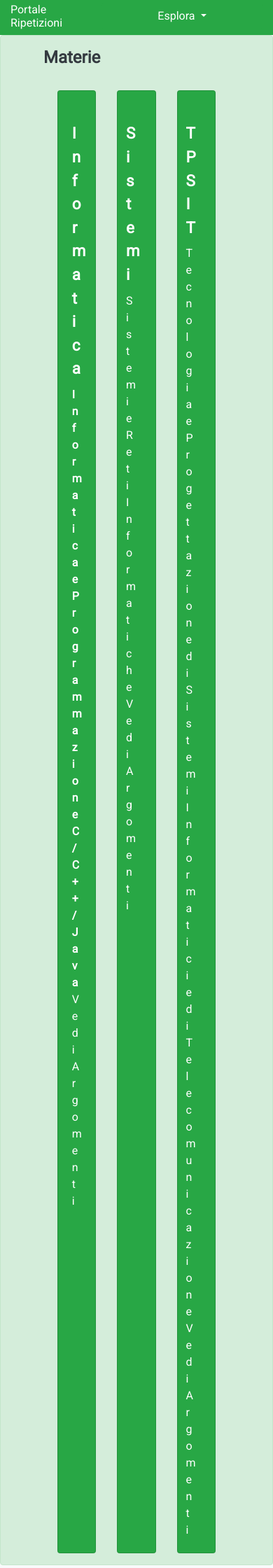
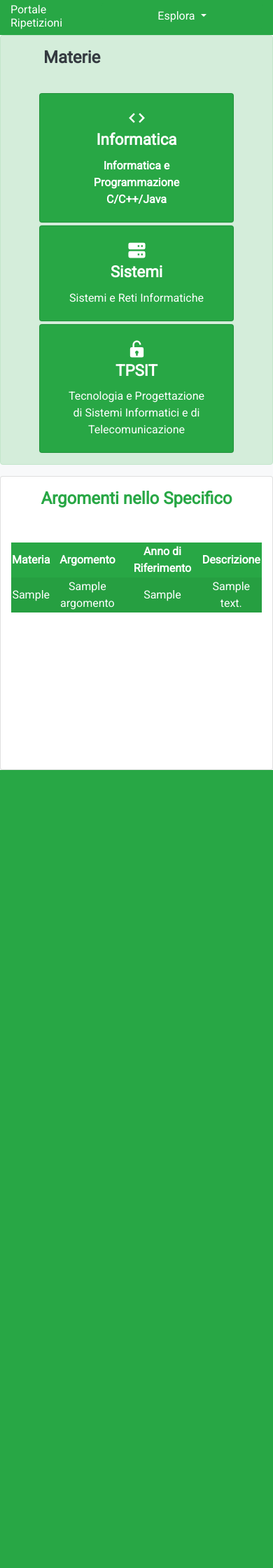
Before and after one commit to FontNotFound/FontanaRipetizioni, a PHP site: page /preview.php in a window 390 px wide. Shown: the top 2240 px of the page at 70% size. After the commit the page ends 1100 px from the top, so only its background shows below. Run offline with PHP 8.4, Linux system fonts and the light colour scheme; tables that the repository leaves empty or names only in its code hold one stand-in row (values such as "Sample post"); some libraries are stand-ins or nearby versions.

Commit message:
responsive preview page

```diff
--- a/preview.php
+++ b/preview.php
@@ -18,68 +18,65 @@
                     <p class="alert text-dark w-100" style="font-size: 1.5rem; font-weight: bolder"> Materie </p>
                 </div>
                 <div class="row text-center justify-content-center w-100 mx-0">
-                    <div class="col-10 text-white justify-content-center">
+                    <div class="col-lg-10 col-12 text-white justify-content-center">
                         <div class="row h-100">
-                            <div class="col-4 mx-auto">
+                            <div class="col-lg-4 col-12 mt-1 mx-auto">
                                 <div class="card h-100 bg bg-success text-white">
                                     <div class="card-body">
-                                        <div class="row w-100 justify-content-center text-start">
+                                        <div class="row w-100 justify-content-center text-start mx-0">
                                             <div class="col-3">
                                                 <img src="img/svg/informatica.svg" style="width: 100%" class="img-fluid filter-white"/>
                                             </div>
                                         </div>
-                                        <div class="row w-100 justify-content- center text-start">
+                                        <div class="row w-100 justify-content- center text-start mx-0">
                                             <div class="col-12 mb-2">
                                                 <span class="card-title"> Informatica </span>
                                             </div>
                                             <div class="col-12 text-start justify-content-start">
                                                 <il style="list-style: none">
                                                     <li style="font-weight: bold"> Informatica e Programmazione C/C++/Java</li>
-                                                    <li> Vedi Argomenti </li>
                                                 </il>
                                             </div>
                                         </div>
                                     </div>
                                 </div>
                             </div>
-                            <div class="col-4 mx-auto">
+                            <div class="col-lg-4 col-12 mt-1 mx-auto">
                                 <div class="card h-100 bg bg-success">
                                     <div class="card-body">
-                                        <div class="row w-100 justify-content-center text-start">
+                                        <div class="row w-100 justify-content-center text-start mx-0">
                                             <div class="col-3">
                                                 <img src="img/svg/sistemi.svg" style="width: 100%" class="img-fluid filter-white"/>
                                             </div>
                                         </div>
-                                        <div class="row w-100 justify-content-center text-start">
+                                        <div class="row w-100 justify-content-center text-start mx-0">
                                             <div class="col-12 mb-2">
                                                 <span class="card-title"> Sistemi </span>
                                             </div>
                                             <div class="col-12 text-start justify-content-start">
                                                 <il style="list-style: none">
                                                     <li> Sistemi e Reti Informatiche </li>
-                                                    <li> Vedi Argomenti </li>
                                                 </il>
                                             </div>
                                         </div>
                                     </div>
                                 </div>
                             </div>
-                            <div class="col-4 mx-auto">
+                            <div class="col-lg-4 col-12 mt-1 mx-auto">
                                 <div class="card h-100 bg bg-success">
                                     <div class="card-body">
-                                        <div class="row w-100 justify-content-center text-start">
+                                        <div class="row w-100 justify-content-center text-start mx-0">
                                             <div class="col-3">
                                                 <img src="img/svg/tpsit.svg" style="width: 100%" class="img-fluid filter-white"/>
                                             </div>
                                         </div>
-                                        <div class="row w-100 justify-content-center text-start">
+                                        <div class="row w-100 justify-content-center text-start mx-0">
                                             <div class="col-12 mb-2">
                                                 <span class="card-title"> TPSIT </span>
                                             </div>
                                             <div class="col-12 text-start justify-content-start">
                                                 <il style="list-style: none">
                                                     <li> Tecnologia e Progettazione di Sistemi Informatici e di Telecomunicazione </li>
-                                                    <li> Vedi Argomenti </li>
                                                 </il>
                                             </div>
                                         </div>
@@ -94,14 +91,14 @@
 
         <!-- Second section: Info -->
         <div class="card w-100 bg bg-white py-0 justify-content-center text-center">
-            <div class="card-content col-11 mb-1 text-white mb-2 mx-auto">
+            <div class="card-content col-lg-11 col-12 mb-1 text-white mb-2 mx-auto">
                 <div class="row text-start justify-content-cetner w-100 mx-auto">
                     <p class="alert text-success w-100" style="font-size: 1.5rem; font-weight: bolder"> Argomenti nello Specifico </p>
                 </div>
                 <div class="row w-100 justify-content-center mx-auto my-3">
                     <div class="table-responsive" style="height: 300px">
                         <table class="table-responsive table-hover table-striped bg bg-success">
-                            <thead class="sticky-top">
+                            <thead>
                                 <th scope="col">Materia</th>
                                 <th scope="col">Argomento</th>
                                 <th scope="col">Anno di Riferimento</th>
```
